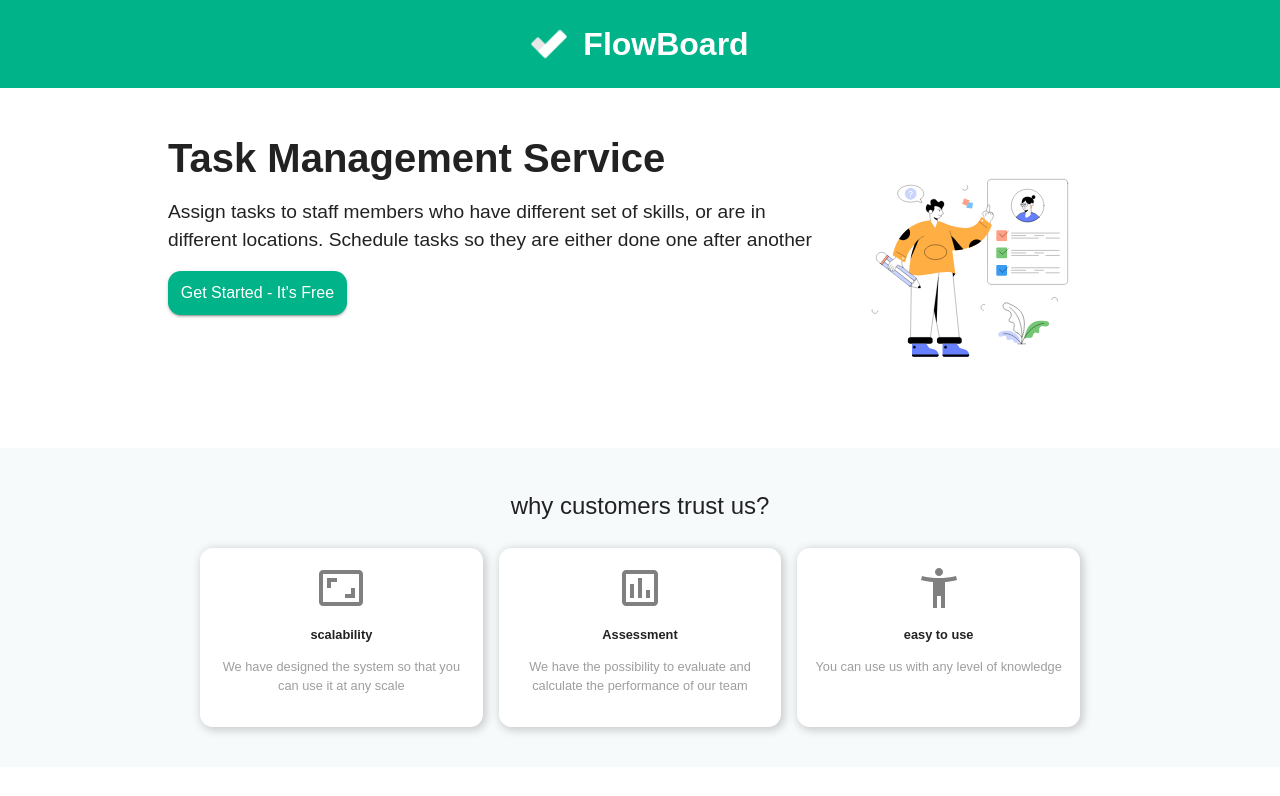
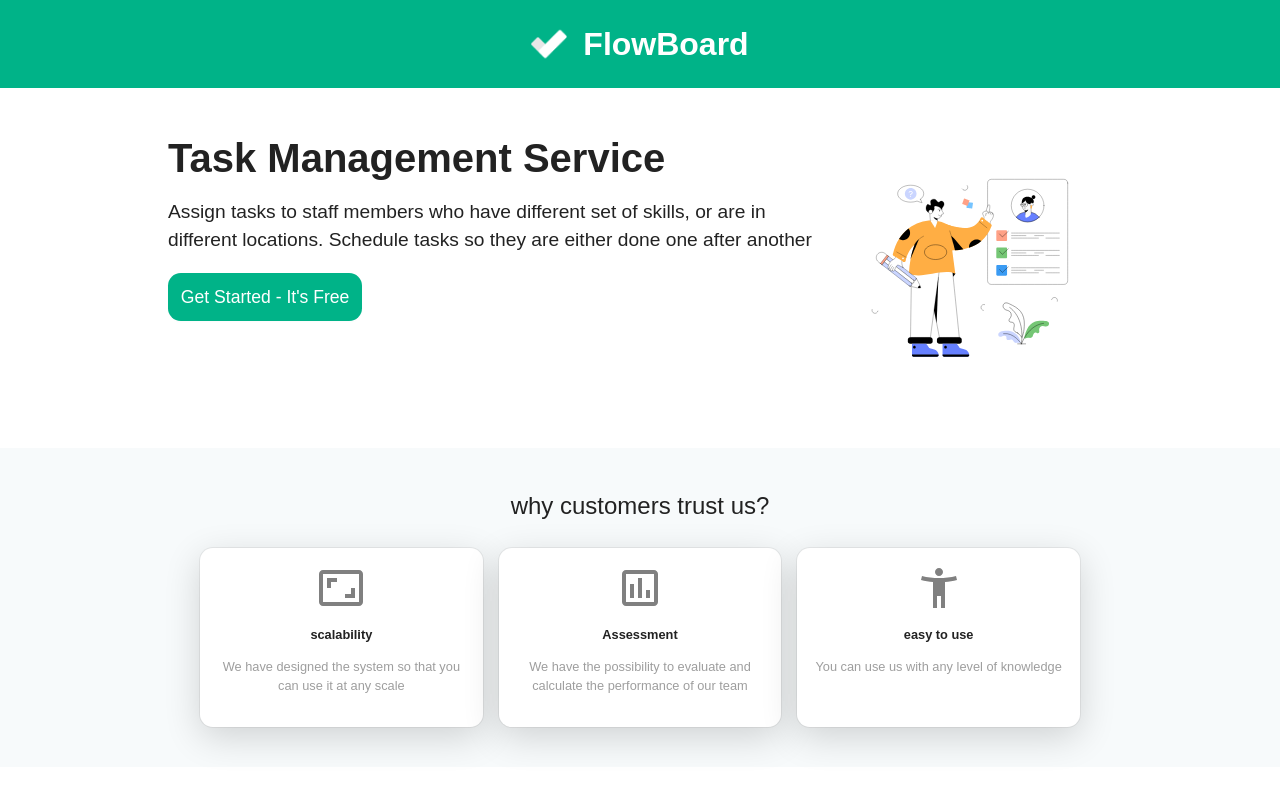
Before and after one commit to JavadEsl77/flow_board, a React (Create React App) app: page / in a window 1280 px wide. Shown: the top 796 px of the page. Built offline with nearby package versions, Linux system fonts and the light colour scheme; a web font is replaced by a local one.

Commit message:
Fixed: add transition object in mainpage and login modal

```diff
--- a/src/components/MainPage.tsx
+++ b/src/components/MainPage.tsx
@@ -1,5 +1,5 @@
 import React, {useState} from 'react';
-import {Box, Grid, Typography} from "@mui/material";
+import {Box, Fade, Grid, Typography} from "@mui/material";
 import Lottie from "react-lottie";
 import mainAnimation from "../assets/lotties/mainAnimation.json";
 import MyButton from "../modules/buttons/MyButton";
@@ -76,6 +76,8 @@ const MainPage = () => {
                     color: "white"
                 }}>FlowBoard</Typography>
             </Box>
+
+            <Fade in={true} timeout={700}>
                 <Box sx={{
                     display: "flex",
                     width: {xs: "100%", lg: "80%"},
@@ -84,19 +86,34 @@ const MainPage = () => {
                     flexDirection: {xs: "column", sm: "row"}
                 }}>
 
-                <Box sx={{display: "flex", flexDirection: "column", flex: 2, justifyContent: "center", height: "100%"}}>
+                    <Box sx={{
+                        display: "flex",
+                        flexDirection: "column",
+                        flex: 2,
+                        justifyContent: "center",
+                        height: "100%"
+                    }}>
                         <Typography sx={{fontSize: "2.5rem", fontWeight: "bold"}}>
                             Task Management Service
                         </Typography>
                         <Typography sx={{fontSize: "1.2rem", marginTop: "0.5em"}}>
-                        Assign tasks to staff members who have different set of skills, or are in different locations.
+                            Assign tasks to staff members who have different set of skills, or are in different
+                            locations.
                             Schedule tasks so they are either done one after another
                         </Typography>
 
                         <MyButton onclick={() => {
                             auth.isAuthenticated ? handlerDashboard() : setLoginModal(true)
                         }} title={auth.isAuthenticated ? "My Dashboard" : "Get Started - It's Free"}
-                              sx={{marginTop: "1em"}}/>
+                                  sx={{
+                                      marginTop: "1em",
+                                      ":hover": {
+                                          boxShadow: "rgba(0, 0, 0, 0.2) 0 8px 15px",
+                                          backgroundColor: "primary.main",
+                                      },
+                                      boxShadow: "rgba(0, 0, 0, 0.02) 0 1px 3px 0",
+                                      transition: "box-shadow 0.3s ease-in-out"
+                                  }}/>
                     </Box>
 
                     <Box sx={{alignSelf: "center"}}>
@@ -108,6 +125,7 @@ const MainPage = () => {
                     </Box>
 
                 </Box>
+            </Fade>
             <Box sx={{
                 width: "100%",
                 padding: "2.5em",
@@ -117,8 +135,10 @@ const MainPage = () => {
                 justifyContent: "center"
             }}>
 
+                <Fade in={true} timeout={700}>
                     <Typography sx={{width: "100%", textAlign: "center", fontSize: "1.5rem", marginBottom: "1em"}}>why
                         customers trust us?</Typography>
+                </Fade>
 
                 <Box sx={{margin: {xs: "0 0em", sm: "0 7em", md: "0 7em", lg: "0 10em"},}}>
                     <Grid container direction={{xs: 'column', md: 'row'}} spacing={2}>
--- a/src/components/modals/LoginModal.tsx
+++ b/src/components/modals/LoginModal.tsx
@@ -1,8 +1,10 @@
 import React, {useState} from 'react';
-import {Avatar, Box, Button, CircularProgress, Modal, TextField, Typography} from "@mui/material";
+import {Avatar, Box, Button, CircularProgress, Fade, Modal, TextField, Typography} from "@mui/material";
 import UseAuth from "../../routes/auth/UseAuth";
 import {useNavigate} from "react-router-dom";
 import {login} from "../../config/fetchData";
+import Backdrop from '@mui/material/Backdrop';
+import logo from '../../assets/img/flow_board_logo.png'
 
 interface propsT {
     onClose: () => void
@@ -10,7 +12,7 @@ interface propsT {
 
 const LoginModal = ({onClose}: propsT) => {
     const style = {
-        width: {xs: "90%", md:"60%" , lg:"50%"},
+        width: {xs: "90%", md: "60%", lg: "50%"},
         position: 'absolute' as 'absolute',
         top: '50%',
         left: '50%',
@@ -64,7 +66,14 @@ const LoginModal = ({onClose}: propsT) => {
             <Modal
                 open={true}
                 onClose={onClose}
+                slots={{backdrop: Backdrop}}
+                slotProps={{
+                    backdrop: {
+                        timeout: 700,
+                    },
+                }}
             >
+                <Fade in={true} timeout={700}>
                     <Box sx={style}>
 
                         <Box sx={{
@@ -89,7 +98,7 @@ const LoginModal = ({onClose}: propsT) => {
                                 <Typography sx={{color: "rgba(255,255,255,0.8)", fontSize: ".8em"}}>Empower</Typography>
 
                                 <img style={{height: "25%"}}
-                                 src={"https://assets.ifttt.com/images/channels/1192573238/icons/monochrome_large.png"}
+                                     src={logo}
                                      alt={""}/>
 
 
@@ -116,7 +125,8 @@ const LoginModal = ({onClose}: propsT) => {
                                             alignItems: "left",
                                             marginLeft: "0.5em"
                                         }}>
-                                        <Typography sx={{color: "white", fontSize: "0.8em"}}>JavadEslamian</Typography>
+                                            <Typography
+                                                sx={{color: "white", fontSize: "0.8em"}}>JavadEslamian</Typography>
                                             <Typography sx={{color: "white", fontSize: "0.6em"}}>developer</Typography>
                                         </Box>
 
@@ -133,9 +143,11 @@ const LoginModal = ({onClose}: propsT) => {
                                 padding: "2.5em",
                             }}>
 
-                            <Typography sx={{fontSize: "1.6em", fontWeight: 'bold', color: "black"}}>Login</Typography>
+                                <Typography
+                                    sx={{fontSize: "1.6em", fontWeight: 'bold', color: "black"}}>Login</Typography>
                                 <Box sx={{display: "flex", flexDirection: "column", alignItems: "left"}}>
-                                <Typography sx={{fontSize: "1rem", color: "black"}}>Don't have an account?</Typography>
+                                    <Typography sx={{fontSize: "1rem", color: "black"}}>Don't have an
+                                        account?</Typography>
                                     <Typography sx={{
                                         fontSize: "1rem",
                                         fontWeight: 'bold',
@@ -150,7 +162,8 @@ const LoginModal = ({onClose}: propsT) => {
                                 }}>
                                     <TextField sx={{width: "100%"}} label="username" variant="outlined" type={"text"}
                                                value={userName} onChange={handlerChangeUserName}/>
-                                <TextField sx={{marginTop: "1.5em", width: "100%"}} label="password" variant="outlined"
+                                    <TextField sx={{marginTop: "1.5em", width: "100%"}} label="password"
+                                               variant="outlined"
                                                type={"password"} value={password} onChange={handlerChangePassword}/>
 
                                     {error && <Typography sx={{
@@ -162,7 +175,11 @@ const LoginModal = ({onClose}: propsT) => {
                                     }}>{'- ' + error}</Typography>}
 
                                     <Box
-                                    sx={{display: "flex", alignItems: "center", marginTop: error ? "0.2em" : "1.5em",}}>
+                                        sx={{
+                                            display: "flex",
+                                            alignItems: "center",
+                                            marginTop: error ? "0.2em" : "1.5em",
+                                        }}>
                                         <Button onClick={handleLogin} variant={"contained"} sx={{
                                             textTransform: "unset",
                                             fontSize: "0.875rem",
@@ -171,6 +188,12 @@ const LoginModal = ({onClose}: propsT) => {
                                             color: "white",
                                             marginRight: "0.5em",
                                             backgroundColor: "primary.main",
+                                            ":hover": {
+                                                boxShadow: "rgba(0, 0, 0, 0.2) 0 8px 15px",
+                                                backgroundColor: "primary.main",
+                                            },
+                                            boxShadow: "rgba(0, 0, 0, 0.02) 0 1px 3px 0",
+                                            transition: "box-shadow 0.3s ease-in-out",
                                             borderRadius: "0.5em"
 
                                         }}>Create account</Button>
@@ -183,7 +206,7 @@ const LoginModal = ({onClose}: propsT) => {
 
                         </Box>
                     </Box>
-
+                </Fade>
             </Modal>
         </div>
     );
--- a/src/modules/buttons/MyButton.tsx
+++ b/src/modules/buttons/MyButton.tsx
@@ -4,7 +4,7 @@ import { Button} from "@mui/material";
 interface propsT {
     title: string
     myVariant?: 'contained' | 'outlined' | 'text';
-    sx?: React.CSSProperties
+    sx?: any
     onclick?:()=>void
 }
 
@@ -16,7 +16,7 @@ const MyButton = ({sx,onclick, title,  myVariant = 'contained'}: propsT) => {
         width: "fit-content",
         borderRadius: "0.8rem",
         padding: '0.5em 0.8rem',
-        fontSize: '1rem',
+        fontSize: '1.1rem',
     };
     return (
         <Button
--- a/src/modules/items/AboutUsItem.tsx
+++ b/src/modules/items/AboutUsItem.tsx
@@ -1,5 +1,5 @@
 import React from 'react';
-import {Box, Typography} from "@mui/material";
+import {Box, Fade, Typography} from "@mui/material";
 
 interface aboutUsType {
     title: string
@@ -13,11 +13,12 @@ interface propsT {
 
 const AboutUsItem = ({itemValue}: propsT) => {
     return (
+        <Fade in={true} timeout={700}>
             <Box sx={{
                 display: "flex",
                 width: "100%",
                 height: "max-content",
-            boxShadow: "2px 2px 10px 1px rgba(0, 0, 0, 0.2)",
+                boxShadow: "rgba(0, 0, 0, 0.16) 0px 10px 36px 0px, rgba(0, 0, 0, 0.06) 0px 0px 0px 1px",
                 flexDirection: "column",
                 padding: "1em",
                 borderRadius: "0.8em",
@@ -26,7 +27,7 @@ const AboutUsItem = ({itemValue}: propsT) => {
             }}>
 
 
-            {React.cloneElement(itemValue.icon, { style: { fontSize: '3em', color: 'grey' } })}
+                {React.cloneElement(itemValue.icon, {style: {fontSize: '3em', color: 'grey'}})}
 
                 <Typography sx={{
                     fontSize: "0.8rem",
@@ -42,6 +43,7 @@ const AboutUsItem = ({itemValue}: propsT) => {
                     height: "calc(1.2 * 2.8 * 16px)"
                 }}>{itemValue.description}</Typography>
             </Box>
+        </Fade>
     );
 };
 
```
Lines whose indentation alone changed are shown as unchanged.
